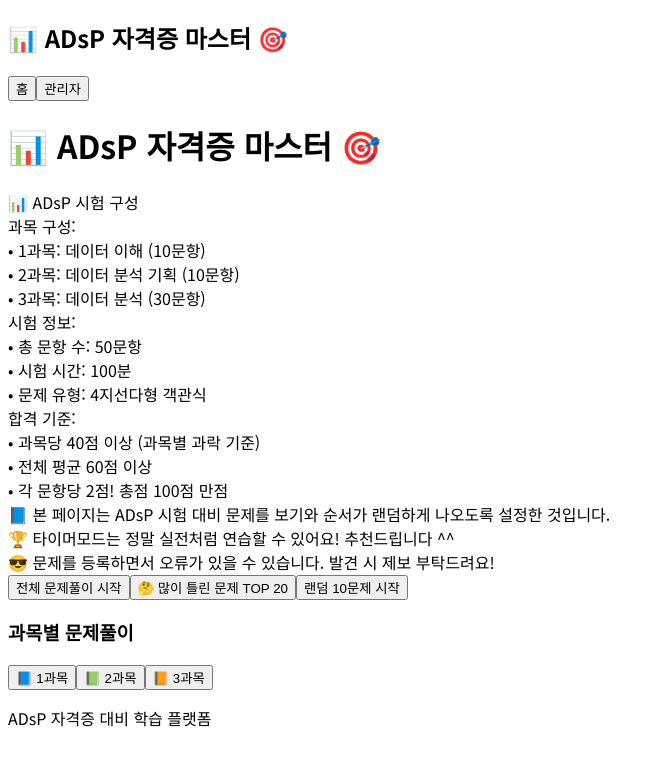
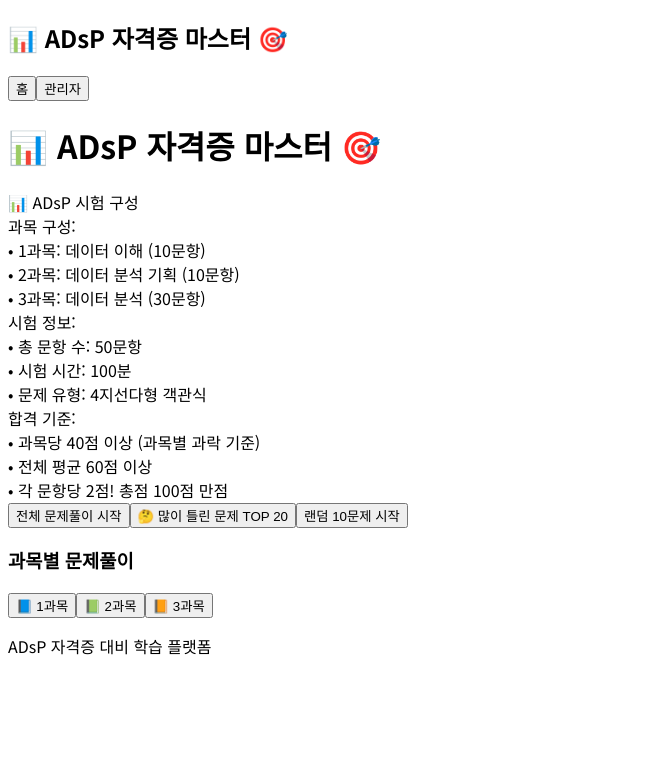
Before and after one commit to sohee5035/QuizMaster, a React (Vite) app in the folder client/: page / in a window 1280 px wide. Shown: the top 766 px of the page, without its empty margins (0-664 px from the left). Built offline with nearby package versions, Linux system fonts and the light colour scheme.

Commit message:
Remove unnecessary messages from home page
- Remove timer mode recommendation message
- Remove error reporting message
- Remove random order explanation message
- Clean up home page for better user experience

```diff
--- a/client/src/pages/home.tsx
+++ b/client/src/pages/home.tsx
@@ -41,12 +41,6 @@ export default function Home({ onStart, onStartDifficult }: HomeProps) {
                   <div className="text-sm font-bold text-blue-600 mt-2">• 각 문항당 2점! 총점 100점 만점</div>
                 </div>
               </div>
-            </div>
-
-            <div className="border-t border-blue-300 pt-4">
-              <div className="text-sm text-gray-700 mb-2">📘 본 페이지는 ADsP 시험 대비 문제를 보기와 순서가 랜덤하게 나오도록 설정한 것입니다.</div>
-              <div className="text-sm font-bold text-gray-800 mb-2">🏆 타이머모드는 정말 실전처럼 연습할 수 있어요! 추천드립니다 ^^</div>
-              <div className="text-sm text-gray-700">😎 문제를 등록하면서 오류가 있을 수 있습니다. 발견 시 제보 부탁드려요!</div>
             </div>
           </div>
 
```
